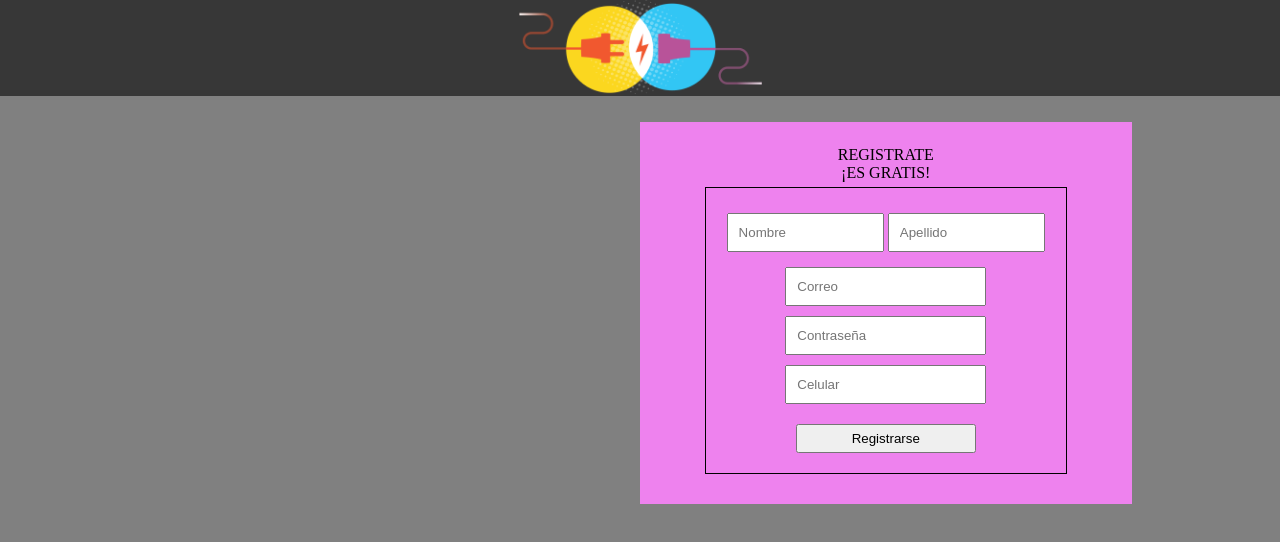
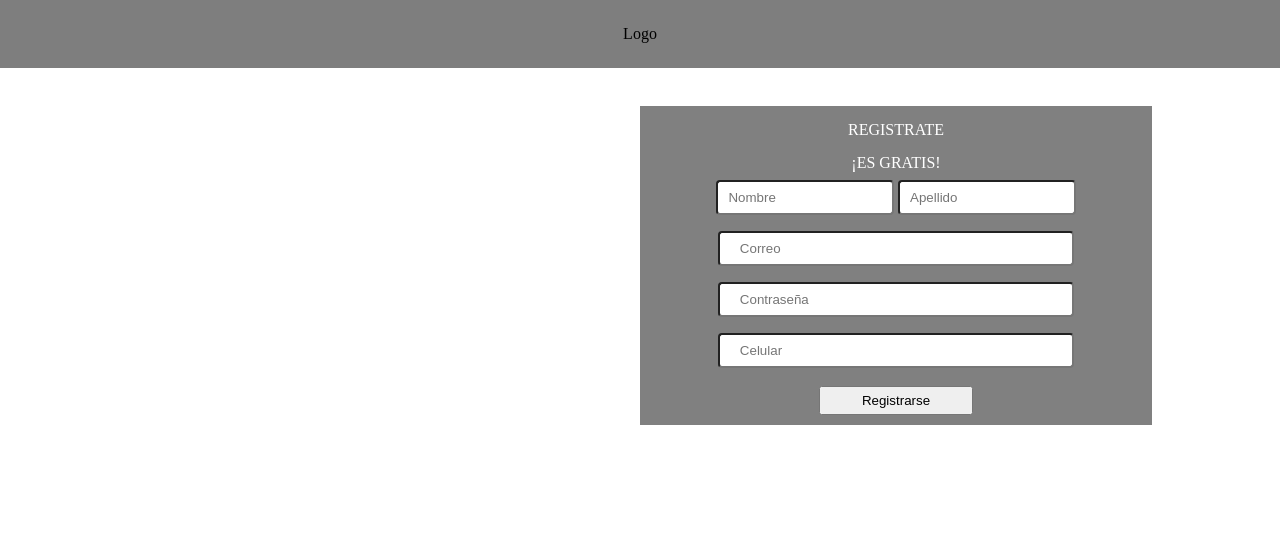
Before and after one commit to lleal24/TallerDOM, a plain HTML site: page index.html in a window 1280 px wide. Drawn offline with Linux system fonts and the light colour scheme.

Commit message:
Rediseño de pagina principal con grid

```diff
--- a/css/style.css
+++ b/css/style.css
@@ -1,70 +1,50 @@
 *{
+    margin: 0;
     padding: 0;
-    margin: 0;
-}
-body{
-    background: gray;
 }
 
-.logo{
-    background:rgba(0, 0, 0, 0.568);
-    height: 6em;
-    position: relative;
+.cabecera{
+    padding: 25px;
+    text-align: center;
+    background: rgba(0, 0, 0, 0.507);
 
 }
-.logo > img{
-    height: inherit;
-    align-items: center;
-    margin-left: auto;
-    margin-right: auto;
-    display: block;
+
+
+
+.grid-container {
+    display: grid;
+    grid-template-columns:  50% 40% 10%;
+   /*  grid-template-rows: 50px 200px 200px 100px; */
+   margin-top: 3%;
+
+  }
+.formulario {
+    background-color: gray;
+    grid-column: 2 / 3;
+    grid-row: 2 / 4;
+    text-align: center;
+    color: white;
 }
-/* 10, 1fr */
-.grid-container{
-    display: grid;
-    grid-template-columns: repeat(10, 1fr);
-   /*  grid-template-rows: repeat(10, auto); */
-    padding: 2%;
-    text-align: center;
+
+.uno{
+    width: 30%;
+    padding: 8px 10px;
+    margin: 8px 0;
+    border-radius: 4px;
+}
+.dos{
+    width: 61%;
+    padding: 8px 20px;
+    margin: 8px 0;
+    border-radius: 4px;
+}
+.btn{
+    padding: 5px;
+    margin: 10px;
+    width: 30%;
 
 }
-.content{
-    display: grid;
-    background: violet;
-    grid-column: 6/10;
-    padding: 5%;
+.grid-container >.formulario > p{
+    margin-top: 15px;
 }
-form{
-    padding: 15px 0 5px 0;
-}
-button{
-    margin: 15px;
-    width: 50%;
-    padding: 5px;
-}
-.uno{
-    width: 38%;
-
-}
-input{
-    padding: 10px;
-    margin: 5px 0;
-
-}
-.formulario{
-    border: 1px solid black;
-    margin: 5px 40px;
-    padding: 0;
-}
-.dosporuno{
-    float: left;
-    padding: 5px;
-    position: inherit;
-
-}
-@media only screen and (max-width: 1000px) {
-    .content {
-        grid-column: 1/6;
-    }
-
-  }
--- /dev/null
+++ b/css/styleperfil.css
@@ -0,0 +1,75 @@
+*{
+    padding: 0;
+    margin: 0;
+}
+body{
+    background: gray;
+}
+
+.logo{
+    background:rgba(0, 0, 0, 0.568);
+    height: 6em;
+    position: relative;
+
+}
+.logo > img{
+    height: inherit;
+    align-items: center;
+    margin-left: auto;
+    margin-right: auto;
+    display: block;
+}
+.content{
+    border: 1px solid black;
+    width: 30%;
+    float: right;
+    padding: 30px;
+    margin: 100px;
+    text-align: center;
+    position: absolute;
+}
+.formlario{
+    position: relative;
+}
+
+.grid-container2{
+    display: grid;
+    grid-template-columns: repeat(4, 1fr );
+    grid-template-rows: repeat(2, auto);
+    text-align: center;
+
+
+}
+
+.box1{
+    background: orange;}
+.box2{
+    grid-column: 1/2;
+    grid-row: 2/3;
+    background: blue;
+    height: 320px;
+}
+.box3{
+    grid-column: 2/5;
+    grid-row: 1/3;
+    background: white;
+    width: auto;
+    height: 100%;
+}
+h1{
+    padding: 20px;
+}
+h3{
+    text-align: left;
+    padding: 20px;
+}
+.especial{
+    width: 80%;
+    margin: 20px;
+}
+
+ul > li{
+    list-style: none;
+    text-align: left;
+    padding: 10px 20px;
+}
--- a/index.html
+++ b/index.html
@@ -11,36 +11,27 @@
 </head>
 
 <body>
-    <div class="container">
-        <div class="logo">
-            <img src="img/logo.png" alt="">
+    <div class="main-container">
+        <div class="cabecera">
+            Logo
         </div>
-        <div class="grid-container">
-            <div class="content">
-                <p>REGISTRATE</p>
-                <p>¡ES GRATIS!</p>
-                <div class="formulario">
-                    <form action="">
-                        <div class="dosporuno">
-                            <input class="uno" id="nombre" type="text" placeholder="Nombre" width="15px" required>
-                            <input class="uno" id="apellido" type="text" placeholder="Apellido" required>
-                        </div>
-
-                        <input type="email" placeholder="Correo" required>
-                        <input type="password" placeholder="Contraseña" required>
-                        <input type="tel" placeholder="Celular" pattern="[0-9]{10}" required><br>
-                        <button id="btn1">Registrarse</button>
-                    </form>
-
-                </div>
-
-
-            </div>
 
 
 
+        <div class="grid-container">
+            <div class="formulario">
+                    <p>REGISTRATE</p>
+                    <p> ¡ES GRATIS!</p>
+                <form onsubmit="return validaCampos()" action="resultado.html" target="_blank">
+                    <input type="text" class="uno" id="nombre" placeholder="Nombre">
+                    <input type="text" class="uno" id="apellido" placeholder="Apellido">
+                    <input type=" email" class="dos" id="correo" placeholder="Correo">
+                    <input type="password" class="dos" id="contraseña" placeholder="Contraseña">
+                    <input type="tel" class="dos" id="telefono" placeholder="Celular"><br>
+                    <input class="btn" type="submit" value="Registrarse">
+                </form>
+            </div>
         </div>
-
     </div>
     <script src="js/script.js"></script>
 
--- a/js/script.js
+++ b/js/script.js
@@ -1,12 +1,36 @@
 var boton = document.getElementById("btn1");
+var boton2 = document.getElementById("btn2");
+var listaTarea = document.getElementById("lista");
+var item;
 
-function registrar() {
-    var nombre = document.getElementById("nombre").value;
+var nombre;
+
+/* function registrar() {
+    nombre = document.getElementById("nombre").value;
     var apellido = document.getElementById("apellido").value;
+    localStorage.setItem("lastname", nombre);
     alert("Registro exitoso: " + nombre);
-    location = "www.google.com";
+    location.href="pages/perfil.html";
+}
+function cargar() {
+    document.getElementById("user").innerHTML = nombre;
+} */
+
+function agregarTarea() {
+    let tarea = document.getElementById("tarea").value;
+    let lista = document.createElement("li");
+    lista.textContent = tarea;
+    lista.addEventListener('click', remover);
+    listaTarea.appendChild(lista);
+
 
 }
-boton.onclick = function () {
+
+
+
+/* boton.onclick = function () {
     registrar();
+} */
+boton2.onclick = function () {
+    agregarTarea();
 }
```
Also changed, not shown: pages/perfil.html (added, +43 -0 lines), img/perfil.png (added).
